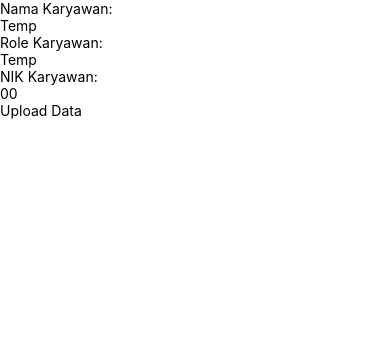
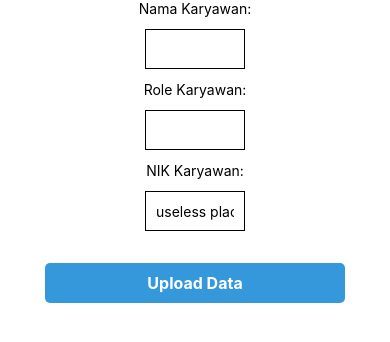
Before and after one commit to EricoSilitonga/CRUD-React-Native-app, a React Native app: screen / in a window 390 px wide. Shown: the top 342 px of the page. Built offline with nearby package versions, Linux system fonts and the light colour scheme; no server answers.

Commit message:
Fixes error

```diff
--- a/App.js
+++ b/App.js
@@ -30,69 +30,68 @@ import {
 
 
 function App() {
-  const[data, setData] = useState({
-    namaKaryawan : "Temp",
-    roleKaryawan : "Temp",
-    nik : "00"
-  });
 
+const[namaKaryawan, setNamaKaryawan] = useState('');
+const[roleKaryawan, setRoleKaryawan] = useState('');
+const[nikKaryawan,setNikKaryawan] = useState('');
 
-  useEffect(()=>{fetchData()},[]);
+const handleButtonPress = () => {
+  const requestData = {
+    role_karyawan: roleKaryawan,
+    nama_karyawan: namaKaryawan,
+    nik: nikKaryawan,
+  };
+  console.log('Request Data:', requestData);
+  axios.post('https://www.raksa-test.com/prog-x/api/form_req/testApi.php',JSON.stringify(requestData))
+  .then((response) => {
+    console.log('API Response: ', response.data);
+    Alert.alert('Data berhasil diupload!');
+    })
+    .catch(function (error) {
+        console.log(error)
+    });
+};
 
-
-const fetchData = ()=>{
-  axios.post('https://www.raksa-test.com/prog-x/api/form_req/testApi.php')
-.then((responseJson) => {
-  // setNama(responseJson.data.data[0].nama_karyawan);
-  // console.log("aaababbaa",responseJson.data);
-// console.log(responseJson.data.data[0].nama_karyawan);
-
-  setData(responseJson.data.data);
-
-
-  })
-  .catch(function (error) {
-      console.log(error)
-  });
-}
   return (
 
   <>
-      {/* Jalanin const berdasarkan length si data */}
-      <View style = {styles.container}>
+      <SafeAreaView style = {styles.container}>
       <Text>Nama Karyawan:</Text>
       <TextInput
         style={styles.input}
-        value={data.namaKaryawan}
+        value={namaKaryawan}
         onChangeText={(text) => setNamaKaryawan(text)}
       />
 
       <Text>Role Karyawan:</Text>
       <TextInput
         style={styles.input}
-        value={data.roleKaryawan}
+        value={roleKaryawan}
         onChangeText={(text) => setRoleKaryawan(text)}
       />
 
       <Text>NIK Karyawan:</Text>
       <TextInput
         style={styles.input}
-        value={data.nik}
-        onChangeText={(text) => setNik(text)}
+        value={nikKaryawan}
+        onChangeText={(text) => setNikKaryawan(text)}
+        placeholder="useless placeholder"
       />
 
-      <TouchableOpacity style={styles.button} onPress={Alert.alert("Is pressed")}>
+      <TouchableOpacity style={styles.button} onPress={handleButtonPress}>
         <Text style={styles.buttonText}>Upload Data</Text>
       </TouchableOpacity>
-      </View>
+      </SafeAreaView>
     </>
   );
 }
 
-//Looping data
-
-
+//Styles
 const styles = StyleSheet.create({
+  container:{
+    justifyContent: 'center',
+    alignItems: 'center',
+  },
   sectionContainer: {
     marginTop: 32,
     paddingHorizontal: 24,
@@ -109,6 +108,26 @@ const styles = StyleSheet.create({
   highlight: {
     fontWeight: '700',
   },
+  input: {
+    height: 40,
+    width: 100,
+    margin: 12,
+    padding: 10,
+    borderWidth: 1
+  },
+  button:{
+    backgroundColor: '#3498db',
+    width: 300,
+    padding: 10,
+    borderRadius: 5,
+    alignItems: 'center',
+    marginTop: 20,
+  },
+  buttonText:{
+    color: '#fff',
+    fontSize: 16,
+    fontWeight: 'bold',
+  }
 });
 
 export default App;
```
